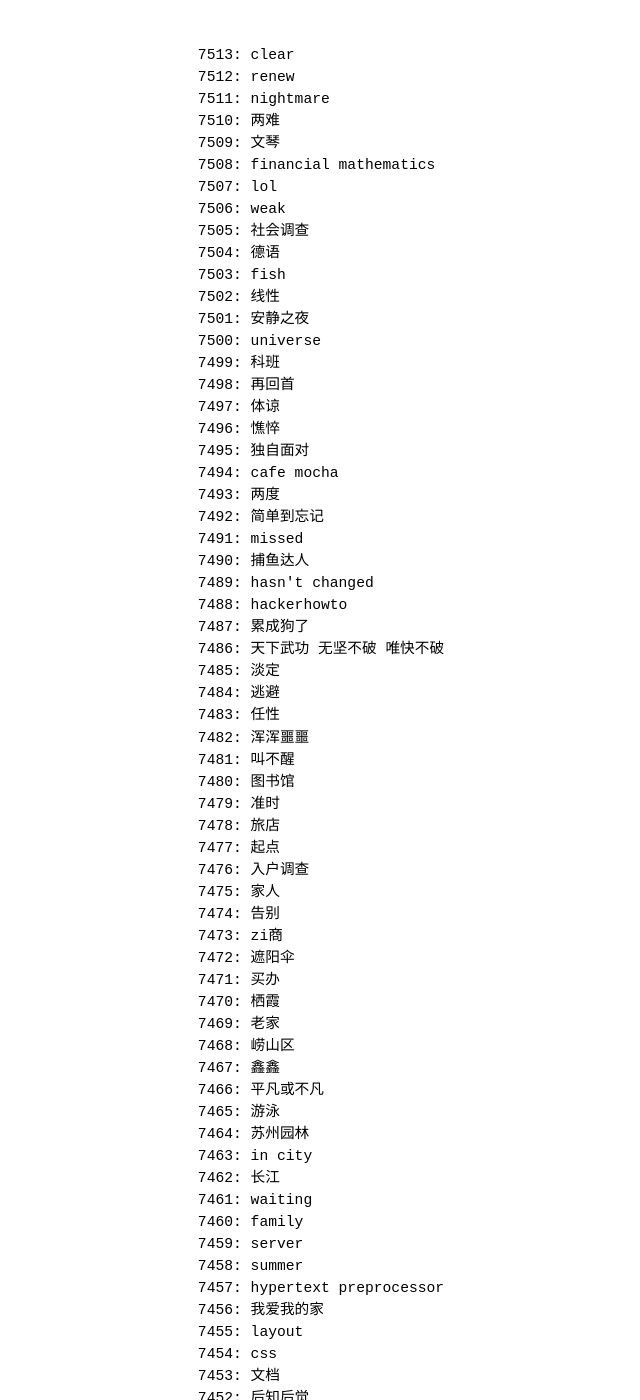
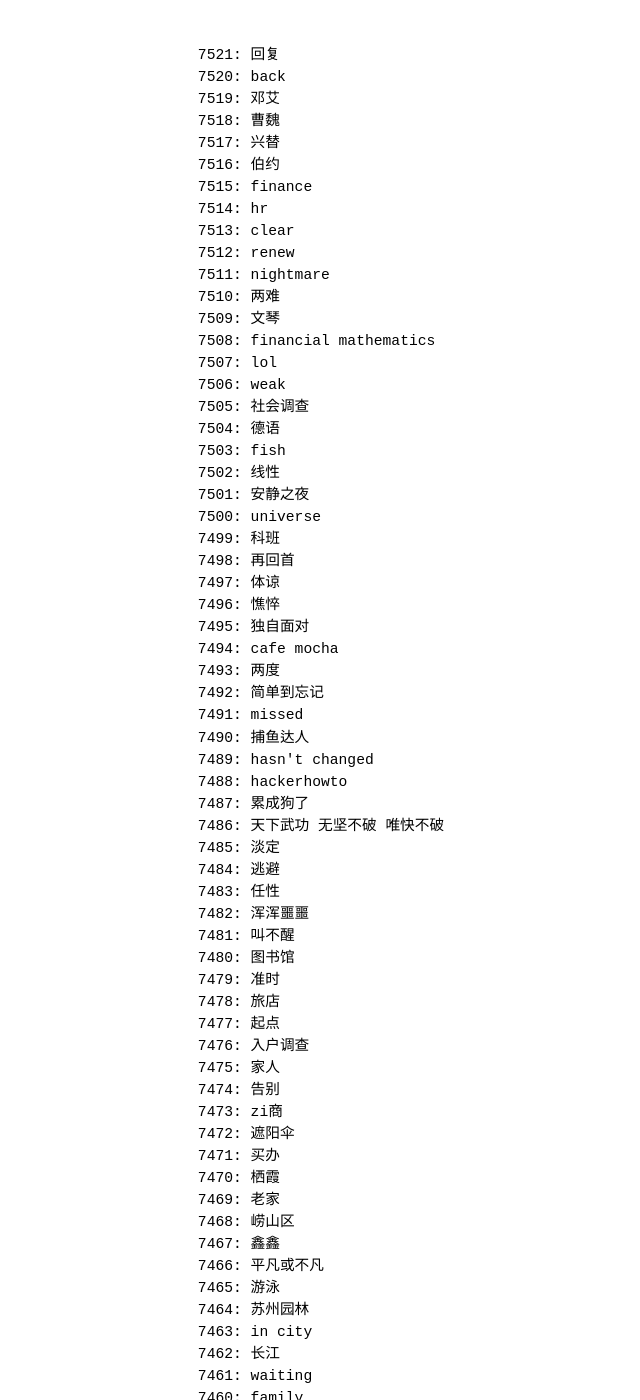
Before and after one commit to betamint/blog, a Jekyll site: the page built from daily-words.html, in a window 1280 px wide and 1400 px high. Shown: the whole window, without its empty margins (134-774 px from the left). Built offline with Jekyll 4.4.1, drawn with Linux system fonts in a browser that asks for light colours; some of the changed text lies outside the part shown.

Commit message:
7514-7521

```diff
--- a/daily-words.html
+++ b/daily-words.html
@@ -2,6 +2,14 @@
 layout: default
 ---
 <pre>
+7521: 回复
+7520: back
+7519: 邓艾
+7518: 曹魏
+7517: 兴替
+7516: 伯约
+7515: finance
+7514: hr
 7513: clear
 7512: renew
 7511: nightmare
```
